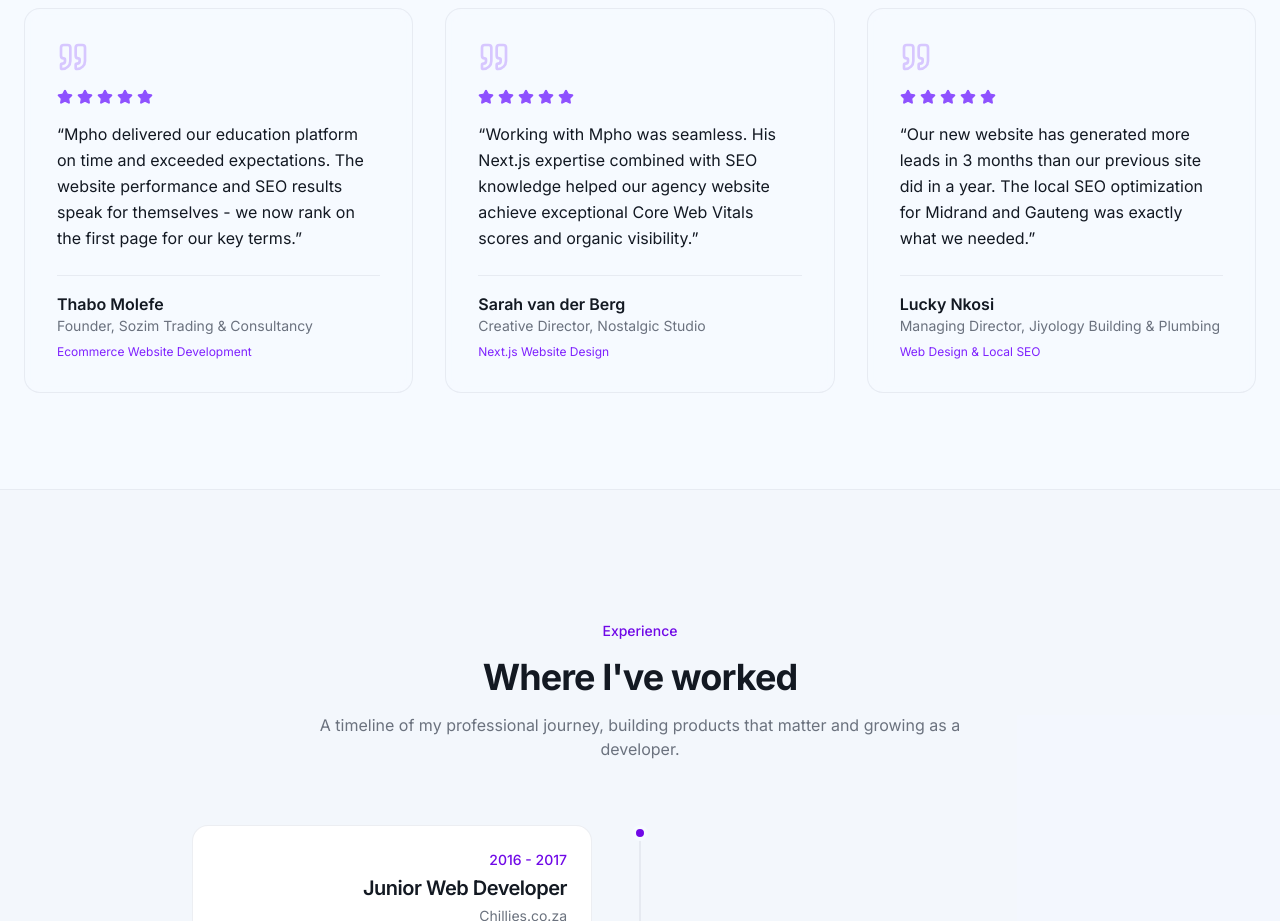
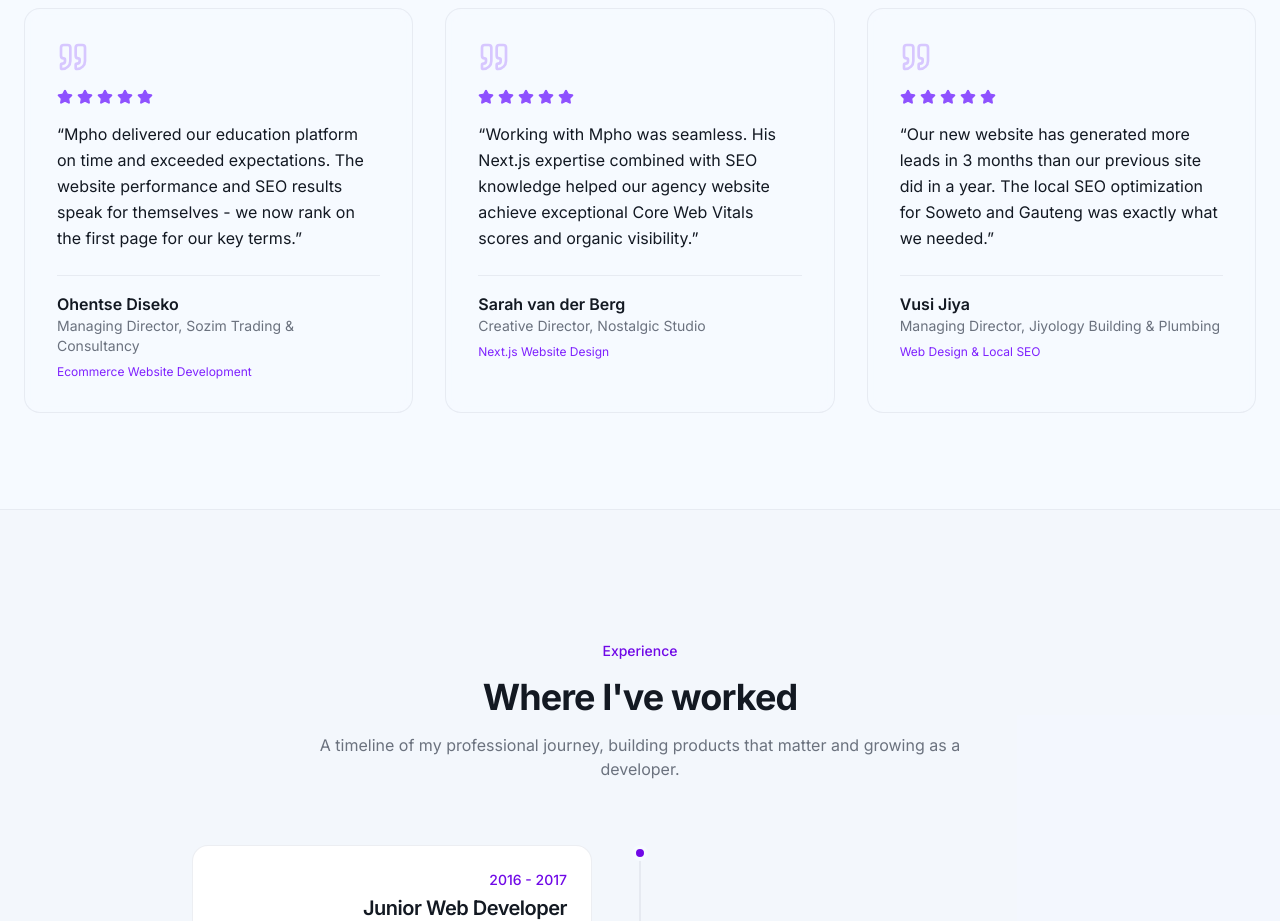
Before and after one commit to Mphomo0/portfolio, a Next.js app: page / in a window 1280 px wide. Shown: the part 4620-5541 px from the top of the page. Built offline with nearby package versions, Linux system fonts and the light colour scheme.

Commit message:
fix: update testimonial names and details

```diff
--- a/app/layout.tsx
+++ b/app/layout.tsx
@@ -295,7 +295,7 @@ const globalSchema = {
         {
           '@type': 'Review',
           reviewRating: { '@type': 'Rating', ratingValue: '5', bestRating: '5' },
-          author: { '@type': 'Person', name: 'Thabo Molefe' },
+          author: { '@type': 'Person', name: 'Ohentse Diseko' },
           reviewBody:
             'Mpho delivered our education platform on time and exceeded expectations. The website performance and SEO results speak for themselves - we now rank on the first page for our key terms.',
           itemReviewed: {
@@ -319,9 +319,9 @@ const globalSchema = {
         {
           '@type': 'Review',
           reviewRating: { '@type': 'Rating', ratingValue: '5', bestRating: '5' },
-          author: { '@type': 'Person', name: 'Lucky Nkosi' },
+          author: { '@type': 'Person', name: 'Vusi Jiya' },
           reviewBody:
-            'Our new website has generated more leads in 3 months than our previous site did in a year. The local SEO optimization for Midrand and Gauteng was exactly what we needed.',
+            'Our new website has generated more leads in 3 months than our previous site did in a year. The local SEO optimization for Soweto and Gauteng was exactly what we needed.',
           itemReviewed: {
             '@type': 'Service',
             name: 'Web Design & Local SEO',
--- a/components/layout/TestimonialsSection.tsx
+++ b/components/layout/TestimonialsSection.tsx
@@ -4,8 +4,8 @@ import { Star, Quote } from 'lucide-react'
 
 const testimonials = [
   {
-    name: 'Thabo Molefe',
-    role: 'Founder',
+    name: 'Ohentse Diseko',
+    role: 'Managing Director',
     company: 'Sozim Trading & Consultancy',
     quote:
       'Mpho delivered our education platform on time and exceeded expectations. The website performance and SEO results speak for themselves - we now rank on the first page for our key terms.',
@@ -22,11 +22,11 @@ const testimonials = [
     service: 'Next.js Website Design',
   },
   {
-    name: 'Lucky Nkosi',
+    name: 'Vusi Jiya',
     role: 'Managing Director',
     company: 'Jiyology Building & Plumbing',
     quote:
-      'Our new website has generated more leads in 3 months than our previous site did in a year. The local SEO optimization for Midrand and Gauteng was exactly what we needed.',
+      'Our new website has generated more leads in 3 months than our previous site did in a year. The local SEO optimization for Soweto and Gauteng was exactly what we needed.',
     rating: 5,
     service: 'Web Design & Local SEO',
   },
```
